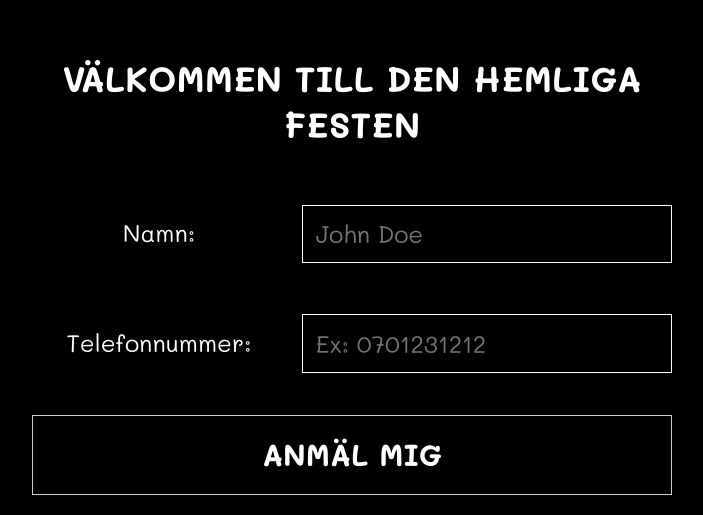
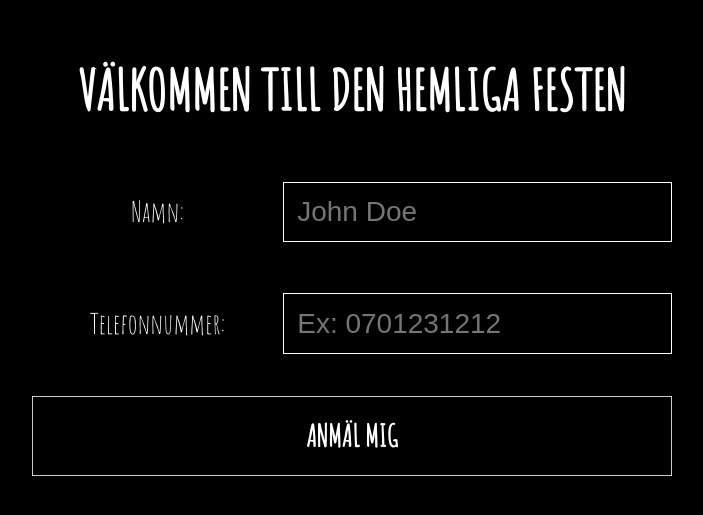
Before and after one commit to FelipeNystrom/sms-application, a React (Create React App) app in the folder client/: page / in a window 1280 px wide. Shown: the part 205-720 px from the top of the page, without its empty margins (288-991 px from the left). Built offline with nearby package versions, Linux system fonts and the light colour scheme.

Commit message:
styling: font change

```diff
--- a/client/public/index.html
+++ b/client/public/index.html
@@ -7,7 +7,7 @@
   <meta name="viewport" content="width=device-width, initial-scale=1, shrink-to-fit=no">
   <meta name="theme-color" content="#000000">
   <link rel="manifest" href="%PUBLIC_URL%/manifest.json">
-  <link href="https://fonts.googleapis.com/css?family=Mali:300,400,700|Open+Sans&amp;subset=latin-ext" rel="stylesheet">
+  <link href="https://fonts.googleapis.com/css?family=Amatic+SC" rel="stylesheet">
   <title>Djungeltrumman</title>
 
 </head>
--- a/client/src/App.css
+++ b/client/src/App.css
@@ -23,7 +23,7 @@
   text-transform: uppercase;
   font-weight: bold;
   text-align: center;
-  font-size: 70%;
+  font-size: 140%;
   margin-bottom: 2rem;
 }
 
@@ -49,7 +49,7 @@
 .row input,
 .row label {
   padding: 2%;
-  font-size: 65%;
+  font-size: 85%;
   min-height: 2.5rem;
   transition: border-bottom 300ms ease-in-out;
 }
@@ -66,10 +66,10 @@
 }
 
 .apply input[type='submit'] {
-  font-family: 'Mali', cursive;
+  font-family: 'Amatic SC', cursive;
   text-transform: uppercase;
   text-align: center;
-  font-size: 70%;
+  font-size: 100%;
   min-height: 3.5rem;
   margin: 1rem 0;
   padding: 3% 4%;
@@ -133,16 +133,12 @@
   }
 
   .title {
-    font-size: 175%;
-  }
-
-  .row label {
-    font-size: 170%;
+    font-size: 275%;
   }
 
   .row input,
   .row label {
-    font-size: 120%;
+    font-size: 140%;
   }
 
   .apply input[type='submit'] {
@@ -152,6 +148,6 @@
   }
 
   .apply input[type='text'] {
-    margin-left: 1rem;
+    min-height: 3.5rem;
   }
 }
--- a/client/src/index.css
+++ b/client/src/index.css
@@ -2,7 +2,6 @@
   box-sizing: border-box;
   margin: 0;
   padding: 0;
-  font-family: 'Mali', cursive;
 }
 
 body {
@@ -12,6 +11,7 @@ body {
   font-family: -apple-system, BlinkMacSystemFont, 'Segoe UI', 'Roboto', 'Oxygen',
     'Ubuntu', 'Cantarell', 'Fira Sans', 'Droid Sans', 'Helvetica Neue',
     sans-serif;
+  font-family: 'Amatic SC', cursive;
   -webkit-font-smoothing: antialiased;
   -moz-osx-font-smoothing: grayscale;
 }
```
Also changed, not shown: 2 other files (tests, documents, lock files or other folders).
